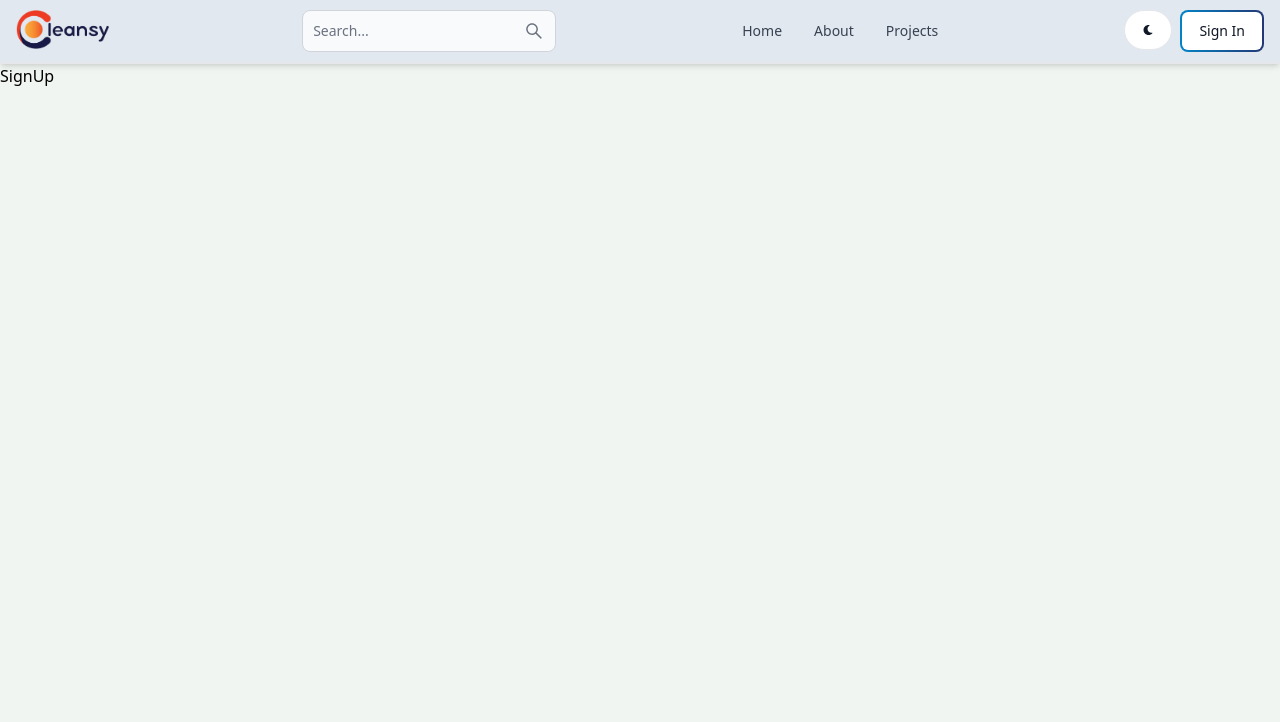
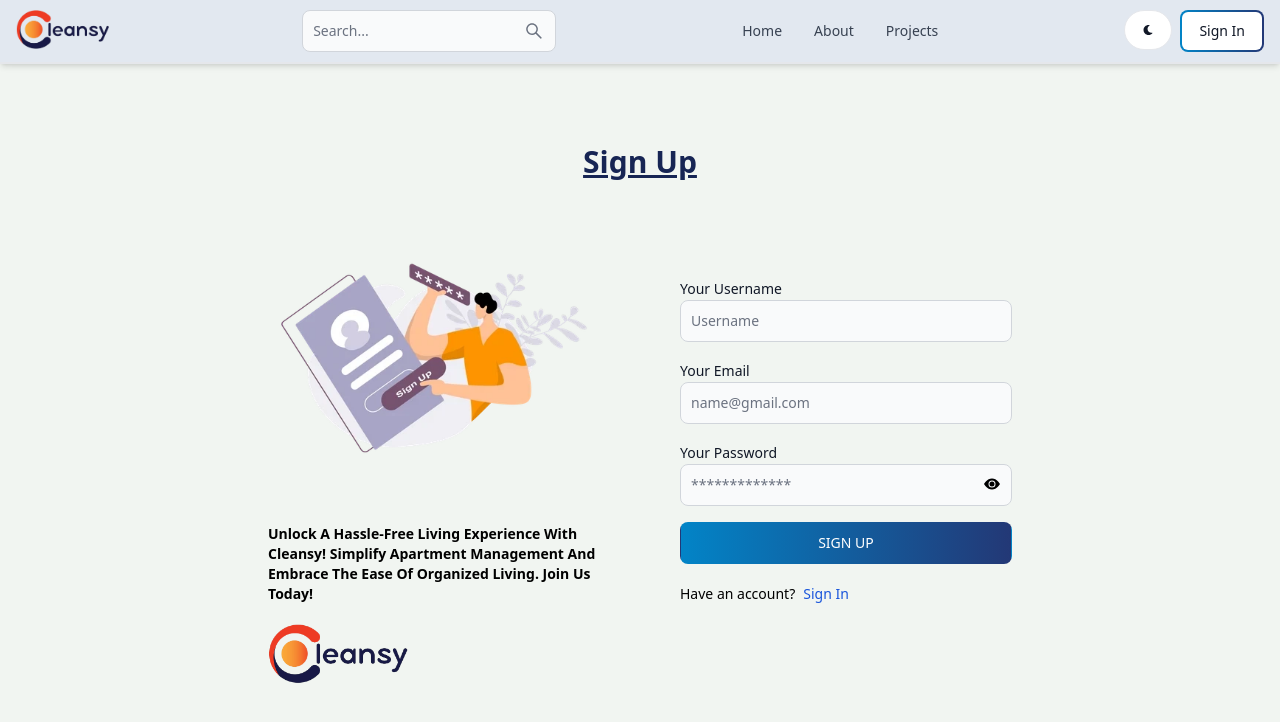
Before and after one commit to samidisjg/Cleansy, a React (Vite) app in the folder frontend/: page /sign-up in a window 1280 px wide. Shown: the top 722 px of the page. Built offline with nearby package versions, Linux system fonts and the light colour scheme.

Commit message:
Create signUp page UI

```diff
--- a/frontend/src/pages/SignUp.jsx
+++ b/frontend/src/pages/SignUp.jsx
@@ -1,6 +1,47 @@
+import { Button, Label, TextInput } from "flowbite-react"
+import { useState } from "react"
+import { Link } from "react-router-dom"
+import { BsFillEyeFill, BsFillEyeSlashFill } from "react-icons/bs";
+
 const SignUp = () => {
+  const [showPassword, setShowPassword] = useState(false)
   return (
-    <div>SignUp</div>
+    <div className="min-h-screen mt-20">
+      <h1 className='text-3xl text-center mt-6 font-bold underline text-blue-950'>Sign Up</h1>
+      <div className="flex p-3 max-w-3xl mx-auto flex-col md:flex-row md:items-center gap-10 md:gap-20">
+        {/* left side */}
+        <div className="flex-1">
+          <img src="signup.webp" alt="signUp" />
+          <p className="text-sm font-semibold capitalize mb-5">Unlock a hassle-free living experience with Cleansy! Simplify apartment management and embrace the ease of organized living. Join us today!</p>
+          <Link to='/' className="self-center">
+            <img src="cleansy.png" alt="logo" width='150' />
+          </Link>
+        </div>
+        {/* right side */}
+        <div className="flex-1">
+          <form className="flex flex-col gap-4">
+            <div className="">
+              <Label value="Your Username"/>
+              <TextInput type="text" placeholder="Username" id="username" />
+            </div>
+            <div className="">
+              <Label value="Your Email"/>
+              <TextInput type="text" placeholder="name@gmail.com" id="email" />
+            </div>
+            <div className="relative">
+              <Label value="Your Password"/>
+              <TextInput type={showPassword ? "text" : "password"} placeholder="*************" id="password" />
+              {showPassword ? (<BsFillEyeSlashFill className='absolute right-3 top-9 text-md cursor-pointer' onClick={() => setShowPassword((prevState) => !prevState)}/>) : (<BsFillEyeFill className='absolute right-3 top-9 text-md cursor-pointer' onClick={() => setShowPassword((prevState) => !prevState)}/>)}
+            </div>
+            <Button type="submit" className="bg-gradient-to-r from-sky-600 to-blue-900 uppercase" >Sign Up</Button>
+          </form>
+          <div className="flex gap-2 text-sm mt-5">
+            <span>Have an account?</span>
+            <Link to='/sign-in' className="text-blue-700">Sign In</Link>
+          </div>
+        </div>
+      </div>
+    </div>
   )
 }
 
```
Also changed, not shown: frontend/public/signup.webp (added).
